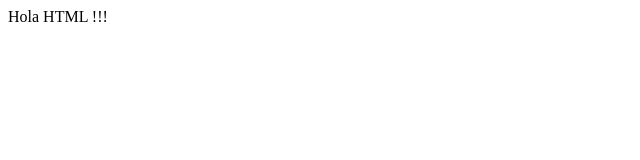
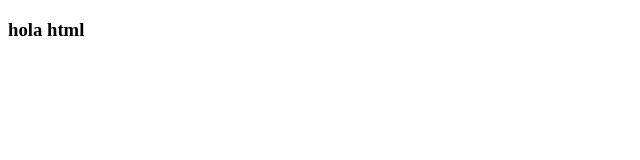
Before and after one commit to saadypacheco/GitG140, a plain HTML site: page index.html in a window 1280 px wide. Shown: the whole page, without its empty margins (0-640 px from the left). Drawn offline with Linux system fonts and the light colour scheme.

Commit message:
estoy seguro que tiene que ser h3

```diff
--- a/index.html
+++ b/index.html
@@ -7,7 +7,6 @@
     <title>Document</title>
 </head>
 <body>
-    Hola HTML !!!
-
+    <h3>hola html</h3>
 </body>
 </html>
```
